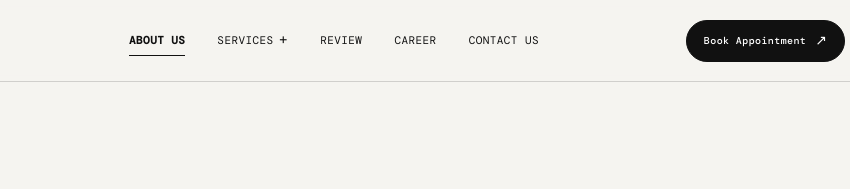
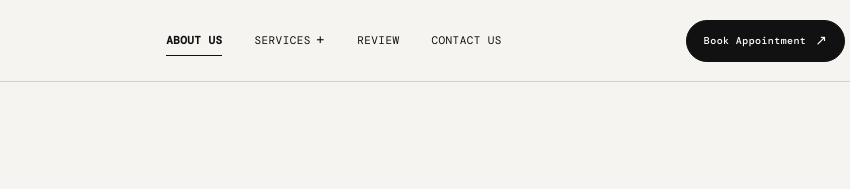
Before and after one commit to diveshkumar9910-ship-it/physiotherapy-website, a plain HTML site: page index.html in a window 1280 px wide. Shown: the top 189 px of the page, 259-1109 px from the left. Drawn offline with nearby package versions, Linux system fonts and the light colour scheme; files whose address does not match are found by name.

Commit message:
Remove 'Career' link from index.html
Removed the 'Career' link from the navigation menu.

```diff
--- a/index.html
+++ b/index.html
@@ -91,10 +91,6 @@
 
             <a href="#reviews">
                 Review
-            </a>
-
-            <a href="#career">
-                Career
             </a>
 
             <a href="#contact">
```
